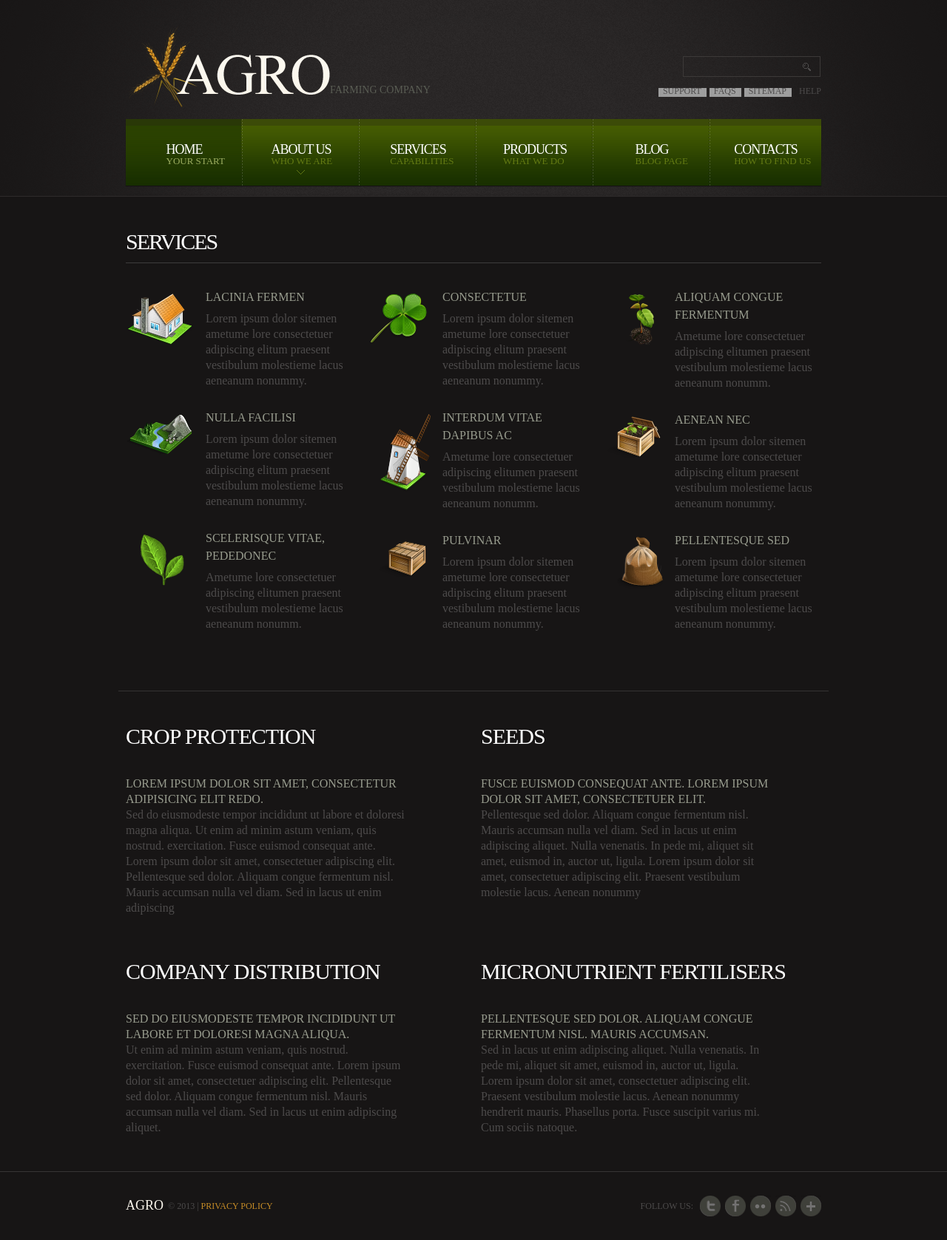
After one commit to IamGOOD20/Online-store, a Django app: page /services/ in a window 1280 px wide. The commit adds this page. Shown: the whole page at 74% size. Run offline with Django 4.2, Linux system fonts and the light colour scheme; some libraries are stand-ins or nearby versions; grey boxes are pictures that could not be loaded.

Commit message:
All page templates has been added and inherited from 'base.html'

```diff
--- a/main/main/urls.py
+++ b/main/main/urls.py
@@ -22,6 +22,8 @@ urlpatterns = [
     path('admin/', admin.site.urls),
     path('', views.index, name='index'),
     path('about/', views.about, name='about'),
-    # path('shop/', include('shop.urls')),
-    # path('authentication/', include('authentication.urls'))
+    path('services/', views.services, name='services'),
+    path('products/', views.products, name='products'),
+    path('blog/', views.blog, name='blog'),
+    path('contacts/', views.contacts, name='contacts'),
 ]
--- a/main/main/views.py
+++ b/main/main/views.py
@@ -1,14 +1,25 @@
 from django.shortcuts import render
 
-
 def index(requests):
-    data = {
-        'title': 'Home'
-    }
+    data = {'title': 'Home'}
     return render(requests, 'main/index.html', context=data)
 
+def about(requests):
+    data = {'title': 'about'}
+    return render(requests, 'main/about.html', context=data)
 
-def about(requests):
-    data = {'title': 'Home'
-            }
-    return render(requests, 'main/about.html', context=data) # about_us
+def services(requests):
+    data = {'title': 'services'}
+    return render(requests, 'main/services.html', context=data)
+
+def products(requests):
+    data = {'title': 'products'}
+    return render(requests, 'main/products.html', context=data)
+
+def blog(requests):
+    data = {'title': 'blog'}
+    return render(requests, 'main/blog.html', context=data)
+
+def contacts(requests):
+    data = {'title': 'contacts'}
+    return render(requests, 'main/contacts.html', context=data)
--- a/main/templates/main/about.html
+++ b/main/templates/main/about.html
@@ -1,6 +1,5 @@
 {% extends 'main/base.html' %}
 {% load static %}
-	<!--==============================content================================-->
 {% block content %}
 <section id="content">
     <div class="container_12">
@@ -40,8 +39,7 @@
                         </div>
                         <div class="page2-box2">
                             <figure class="page2-img2"><img src="{% static 'images/page2-img3.jpg' %}" alt=""></figure>
-                              <div class="extra-wrap">
-                                <a class="link2" href="#">Aliquam congue fermentum nisl. Mauris accumsan nulla vel diam. </a>
+                            <div class="extra-wrap"><a class="link2" href="#">Aliquam congue fermentum nisl. Mauris accumsan nulla vel diam. </a>
                                 <p>Aenean nonummy hendrerit mauris. Phasellus porta. Fusce suscipit varius mi. Cum sociis natoque penatibus et magnis dis parturient montes, nascetur mus. Nulla dui. Fusce feugiat malesuada odio. Morbi nunc odio, gravida at, cursus nec, luctus a, lorem.</p>
                             </div>
                         </div>
@@ -113,6 +111,4 @@
         </div>
     </div>
 </section>
-
-	<!--==============================footer=================================-->
 {% endblock content %}
--- a/main/templates/main/base.html
+++ b/main/templates/main/base.html
@@ -80,15 +80,13 @@ height: 'auto',
 </head>
 <body>
 <div class="bg">
-
-<!--==============================header=================================-->
     <header>
     	<div class="container_12">
         	<article class="grid_12">
             <div class="inner-block">
               <div class="head-box2">
                   <a class="logo" href="index.html">logo</a><span class="text1">farming company</span>
-                  <div class="head-box1"
+                  <div class="head-box1">
                       <form id="search-form" action="search.php" method="GET">
                           <fieldset>
                               <div class="search-form">
@@ -109,7 +107,7 @@ height: 'auto',
               </div>
                 <nav>
                     <ul class="sf-menu responsive-menu">
-                <li class="current"><a href="/"><strong>Home <i>Your Start</i></strong></a></li>
+                        <li class="current"><a href="/"><strong>Home<i>Your Start</i></strong></a></li>
                         <li class="sub-menu"><a href="{% url 'about' %}"><strong>About us <i>Who We Are</i></strong></a>
                             <ul>
                                 <li><a href="#">History</a></li>
@@ -122,20 +120,21 @@ height: 'auto',
                                         <li><a href="#">Resources</a></li>
                                       </ul>
                                   </li>
-                <li><a href="index-2.html"><strong>Services <i>capabilities</i></strong></a></li>
-                <li><a href="index-3.html"><strong>Products <i>what we do</i></strong></a></li>
-                <li><a href="index-4.html"><strong>Blog <i>Blog Page</i></strong></a></li>
-                <li class="last2"><a href="index-5.html"><strong>Contacts <i>How To Find Us</i></strong></a></li>
+                                    <li><a href="{% url 'services' %}"><strong>Services<i>capabilities</i></strong></a></li>
+                                    <li><a href="{% url 'products' %}"><strong>Products<i>what we do</i></strong></a></li>
+                                    <li><a href="{% url 'blog' %}"><strong>Blog <i>Blog Page</i></strong></a></li>
+                                    <li class="last2"><a href="{% url 'contacts' %}"><strong>Contacts <i>How To Find Us</i></strong></a></li>
                     </ul>
                     <div class="clear"></div>
                 </nav>
             </div>
             </article>
+            <div class="clear"></div>
+        </div>
 {% block content %}
 
 
 {% endblock content %}
-
 <footer>
     <div class="container_12">
         <article class="grid_12">
@@ -158,6 +157,3 @@ height: 'auto',
         <div class="clear"></div>
     </div>
 </footer>
-</div>
-</body>
-</html>
--- /dev/null
+++ b/main/templates/main/services.html
@@ -0,0 +1,129 @@
+{% extends 'main/base.html' %}
+{% load static %}
+{% block content %}
+<section id="content">
+    <div class="container_12">
+        <div class="p19">
+            <article class="grid_12">
+                <div class="inner-block">
+                    <h2 class="main_h2 p10 p18">services</h2>
+                </div>
+                <article class="grid_4 alpha">
+                    <div class="inner-block">
+                        <div class="page3-box1">
+                            <figure class="page3-img1"><img src="images/page3-img1.png" alt=""></figure>
+                            <div class="extra-wrap">
+                                <a class="link3" href="#">Lacinia fermen</a>
+                                <p>Lorem ipsum dolor sitemen ametume lore consectetuer adipiscing elitum praesent vestibulum molestieme lacus aeneanum nonummy.</p>
+                            </div>
+                        </div>
+                        <div class="page3-box1">
+                            <figure class="page3-img1"><img src="images/page3-img2.png" alt=""></figure>
+                            <div class="extra-wrap">
+                                <a class="link3" href="#">Nulla facilisi</a>
+                                <p>Lorem ipsum dolor sitemen ametume lore consectetuer adipiscing elitum praesent vestibulum molestieme lacus aeneanum nonummy.</p>
+                            </div>
+                        </div>
+                        <div class="page3-box1">
+                            <figure class="page3-img1"><img src="images/page3-img3.png" alt=""></figure>
+                            <div class="extra-wrap">
+                                <a class="link3" href="#">Scelerisque vitae, <br />pedeDonec</a>
+                                <p>Ametume lore consectetuer adipiscing elitumen praesent vestibulum molestieme lacus aeneanum nonumm. </p>
+                            </div>
+                        </div>
+                    </div>
+                </article>
+                <article class="grid_4">
+                    <div class="inner-block">
+                        <div class="page3-box1">
+                            <figure class="page3-img1"><img src="images/page3-img4.png" alt=""></figure>
+                            <div class="extra-wrap">
+                                <a class="link3" href="#">Consectetue</a>
+                                <p>Lorem ipsum dolor sitemen ametume lore consectetuer adipiscing elitum praesent vestibulum molestieme lacus aeneanum nonummy.</p>
+                            </div>
+                        </div>
+                        <div class="page3-box1">
+                            <figure class="page3-img1"><img src="images/page3-img5.png" alt=""></figure>
+                            <div class="extra-wrap">
+                                <a class="link3" href="#">Interdum vitae <br />dapibus ac</a>
+                                <p>Ametume lore consectetuer adipiscing elitumen praesent vestibulum molestieme lacus aeneanum nonumm.  </p>
+                            </div>
+                        </div>
+                        <div class="page3-box1">
+                            <figure class="page3-img1"><img src="images/page3-img6.png" alt=""></figure>
+                            <div class="extra-wrap">
+                                <a class="link3" href="#">pulvinar</a>
+                                <p>Lorem ipsum dolor sitemen ametume lore consectetuer adipiscing elitum praesent vestibulum molestieme lacus aeneanum nonummy. </p>
+                            </div>
+                        </div>
+                    </div>
+                </article>
+                <article class="grid_4 omega p33">
+                    <div class="inner-bloc">
+                        <div class="page3-box1">
+                            <figure class="page3-img1"><img src="images/page3-img7.png" alt=""></figure>
+                            <div class="extra-wrap">
+                                <a class="link3" href="#">Aliquam congue <br />fermentum </a>
+                                <p>Ametume lore consectetuer adipiscing elitumen praesent vestibulum molestieme lacus aeneanum nonumm.</p>
+                            </div>
+                        </div>
+                        <div class="page3-box1">
+                            <figure class="page3-img1"><img src="images/page3-img8.png" alt=""></figure>
+                            <div class="extra-wrap">
+                                <a class="link3" href="#">Aenean nec </a>
+                                <p>Lorem ipsum dolor sitemen ametume lore consectetuer adipiscing elitum praesent vestibulum molestieme lacus aeneanum nonummy.</p>
+                            </div>
+                        </div>
+                        <div class="page3-box1">
+                            <figure class="page3-img1"><img src="images/page3-img9.png" alt=""></figure>
+                            <div class="extra-wrap">
+                                <a class="link3" href="#">Pellentesque sed</a>
+                                <p>Lorem ipsum dolor sitemen ametume lore consectetuer adipiscing elitum praesent vestibulum molestieme lacus aeneanum nonummy.</p>
+                            </div>
+                        </div>
+                    </div>
+                </article>
+            </article>
+            <div class="clear"></div>
+        </div>
+        <article class="grid_5">
+            <div class="inner-block">
+                <h2 class="main_h2">crop protection</h2>
+                <div class="page3-box2">
+                    <a class="link4" href="#">Lorem ipsum dolor sit amet, consectetur adipisicing elit redo.</a>
+                    <p class="p20">Sed do eiusmodeste tempor incididunt ut labore et doloresi magna aliqua. Ut enim ad minim astum veniam, quis nostrud. exercitation. Fusce euismod consequat ante. Lorem ipsum dolor sit amet, consectetuer adipiscing elit. Pellentesque sed dolor. Aliquam congue fermentum nisl. Mauris accumsan nulla vel diam. Sed in lacus ut enim adipiscing </p>
+                </div>
+            </div>
+        </article>
+        <article class="grid_6 prefix_1">
+            <div class="inner-block">
+                <h2 class="main_h2">seeds</h2>
+                <div class="page3-box2 p21">
+                    <a class="link4" href="#">Fusce euismod consequat ante. Lorem ipsum dolor sit amet, consectetuer elit. </a>
+                    <p class="p20">Pellentesque sed dolor. Aliquam congue fermentum nisl. Mauris accumsan nulla vel diam. Sed in lacus ut enim adipiscing aliquet. Nulla venenatis. In pede mi, aliquet sit amet, euismod in, auctor ut, ligula. Lorem ipsum dolor sit amet, consectetuer adipiscing elit. Praesent vestibulum molestie lacus. Aenean nonummy  </p>
+                </div>
+            </div>
+        </article>
+        <div class="clear"></div>
+        <article class="grid_5">
+            <div class="inner-block">
+                <h2 class="main_h2">company distribution</h2>
+                <div class="page3-box2">
+                    <a class="link4" href="#">Sed do eiusmodeste tempor incididunt ut labore et doloresi magna aliqua. </a>
+                    <p>Ut enim ad minim astum veniam, quis nostrud. exercitation. Fusce euismod consequat ante. Lorem ipsum dolor sit amet, consectetuer adipiscing elit. Pellentesque sed dolor. Aliquam congue fermentum nisl. Mauris accumsan nulla vel diam. Sed in lacus ut enim adipiscing aliquet. </p>
+                </div>
+            </div>
+        </article>
+        <article class="grid_6 prefix_1">
+            <div class="inner-block">
+                <h2 class="main_h2">micronutrient fertilisers</h2>
+                <div class="page3-box2 p21">
+                    <a class="link4" href="#">Pellentesque sed dolor. Aliquam congue fermentum nisl. Mauris accumsan.  </a>
+                    <p>Sed in lacus ut enim adipiscing aliquet. Nulla venenatis. In pede mi, aliquet sit amet, euismod in, auctor ut, ligula. Lorem ipsum dolor sit amet, consectetuer adipiscing elit. Praesent vestibulum molestie lacus. Aenean nonummy hendrerit mauris. Phasellus porta. Fusce suscipit varius mi. Cum sociis natoque. </p>
+                </div>
+            </div>
+        </article>
+        <div class="clear"></div>
+    </div>
+</section>
+{% endblock content %}
```
Also changed, not shown: main/templates/main/blog.html (added, +60 -0 lines), main/templates/main/contacts.html (added, +56 -0 lines), main/templates/main/index.html (+0 -9 lines), main/templates/main/products.html (added, +126 -0 lines). Lines whose indentation alone changed are shown as unchanged.
